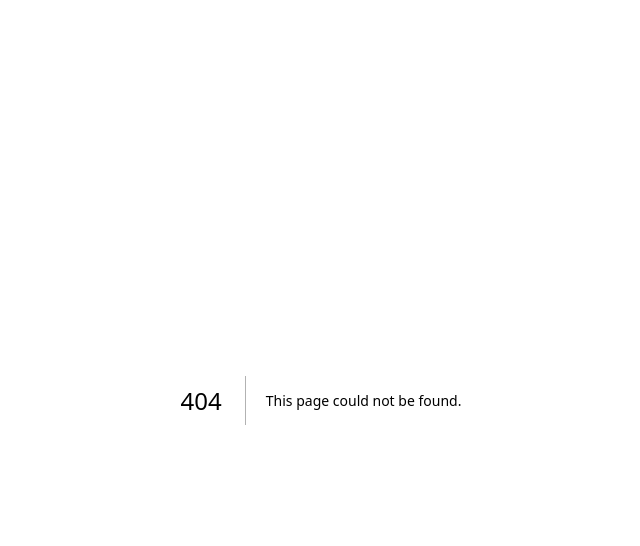
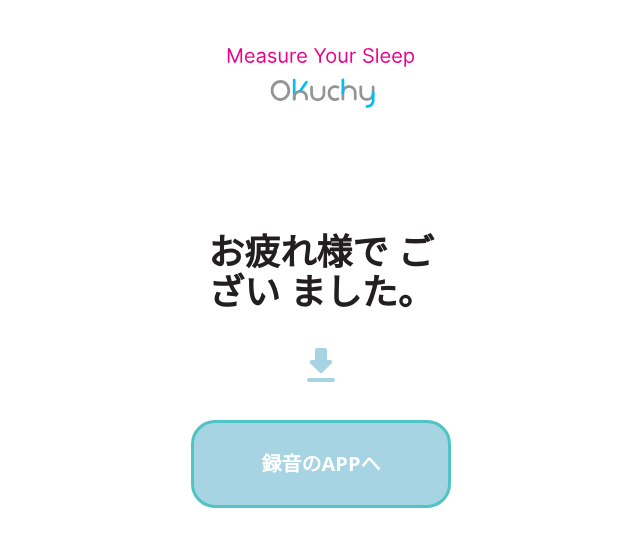
Before and after one commit to sang612/NERU, a Next.js app: page /app-download in a window 1280 px wide. Before the commit this address had no page. Shown: the top 546 px of the page, without its empty margins (319-959 px from the left). Built offline with nearby package versions, Linux system fonts and the light colour scheme.

Commit message:
Implement - [FE] - UI Download app

```diff
--- /dev/null
+++ b/src/app/app-download/page.js
@@ -0,0 +1,27 @@
+import { Button } from "@/components/Button/button";
+import { DownloadIcon, MeasureYourSleepIcon } from "@/assets/icons";
+
+export default function AppDownloadPage() {
+  return (
+    <div
+      className={`mx-auto h-full xsm:w-[540px] min-h-screen bg-[#ffffff]`}
+    >
+      <div className="text-center flex flex-col justify-center px-[26px] pt-[43.98px] pb-[60.07px] w-full h-full">
+        <div className="w-full text-primary">
+          <MeasureYourSleepIcon width="100%" height={68} />
+        </div>
+        <div className="w-full max-w-[260px] mx-auto">
+          <p className="text-center font-[700] text-2xl text-third md:text-3xl xl:text-4xl mt-[50px] sssm:mt-[120px]">
+            お疲れ様で ござい ました。
+          </p>
+          <div className="flex justify-center w-full my-[30px]">
+            <DownloadIcon width={48} height={48} />
+          </div>
+          <Button classname="bg-[#A6D4E3] border-[#50C3C5] border-[3px] h-[88px] w-[260px] rounded-[24px] font-bold text-xl">
+            録音のAPPへ
+          </Button>
+        </div>
+      </div>
+    </div>
+  );
+}
--- a/src/app/survey/page.js
+++ b/src/app/survey/page.js
@@ -7,10 +7,12 @@ import { useSnackbar } from 'notistack';
 import { NotFound } from '@/assets/icons';
 import { useSelector } from 'react-redux';
 import { Inter } from '@next/font/google';
+import { useRouter } from 'next/navigation';
 
 const inter = Inter({ subsets: ['latin'] });
 
 export default function SurveyPage() {
+  const router = useRouter();
   const { user } = useSelector((state) => state.user);
   const { token } = useSelector((state) => state.user);
   const [listQuestion, setListQuestion] = useState();
@@ -74,6 +76,7 @@ export default function SurveyPage() {
           variant: 'success',
           anchorOrigin: { vertical: 'top', horizontal: 'right' },
         });
+        router.push('/app-download');
       }
     } catch (error) {
       setIsLoading(false);
--- /dev/null
+++ b/src/assets/icons/download.js
@@ -0,0 +1,16 @@
+export const DownloadIcon = ({ width, height }) => {
+  return (
+    <svg
+      width={width}
+      height={height}
+      viewBox="0 0 24 24"
+      fill="none"
+      xmlns="http://www.w3.org/2000/svg"
+    >
+      <path
+        d="M16.59 9H15L15 4C15 3.45 14.55 3 14 3L10 3C9.45 3 9 3.45 9 4V9H7.41C6.52 9 6.07 10.08 6.7 10.71L11.29 15.3C11.68 15.69 12.31 15.69 12.7 15.3L17.29 10.71C17.92 10.08 17.48 9 16.59 9ZM5 19C5 19.55 5.45 20 6 20L18 20C18.55 20 19 19.55 19 19C19 18.45 18.55 18 18 18H6C5.45 18 5 18.45 5 19Z"
+        fill="#A6D4E3"
+      />
+    </svg>
+  );
+};
--- a/src/assets/icons/index.js
+++ b/src/assets/icons/index.js
@@ -5,3 +5,4 @@ export { MeasureYourSleepIcon } from './measure-your-sleep';
 export { DownIcon } from './down';
 export { ClosePopUpIcon } from './close-popup-icon';
 export { NotFound } from './not-found';
+export { DownloadIcon } from './download';
```
